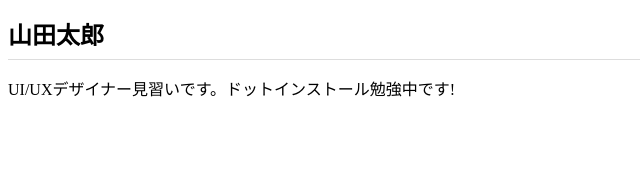
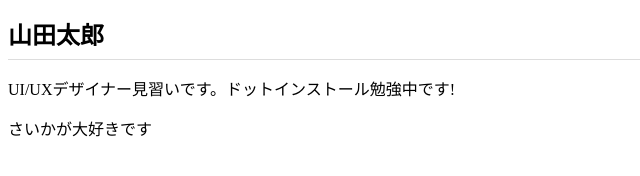
Before and after one commit to 566ren1163/566ren1163.github.io, a plain HTML site: page index.html in a window 1280 px wide. Shown: the whole page, without its empty margins (0-640 px from the left). Drawn offline with Linux system fonts and the light colour scheme.

Commit message:
Add files via upload

```diff
--- a/index.html
+++ b/index.html
@@ -9,5 +9,6 @@
 <body>
   <h1>山田太郎</h1>
   <p>UI/UXデザイナー見習いです。ドットインストール勉強中です!</p>
+  <p>さいかが大好きです</p>
 </body>
 </html>
```
